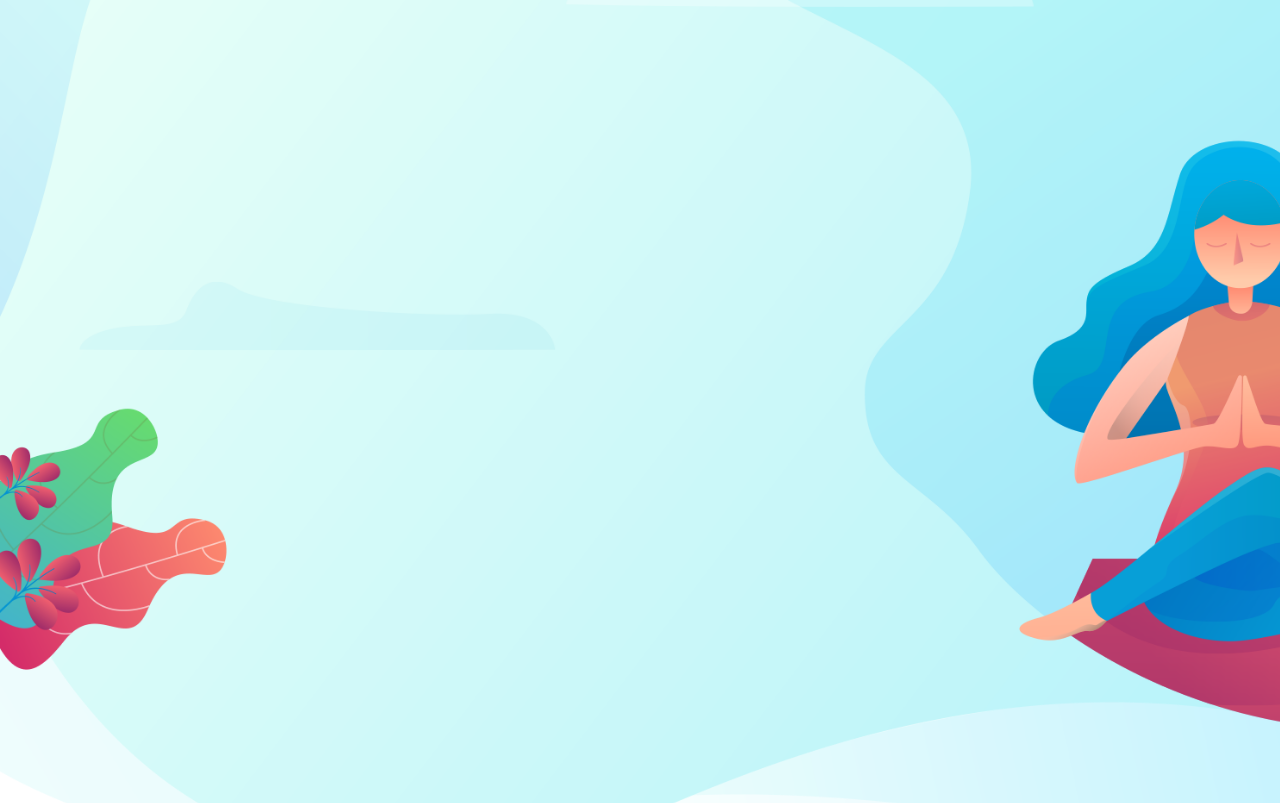
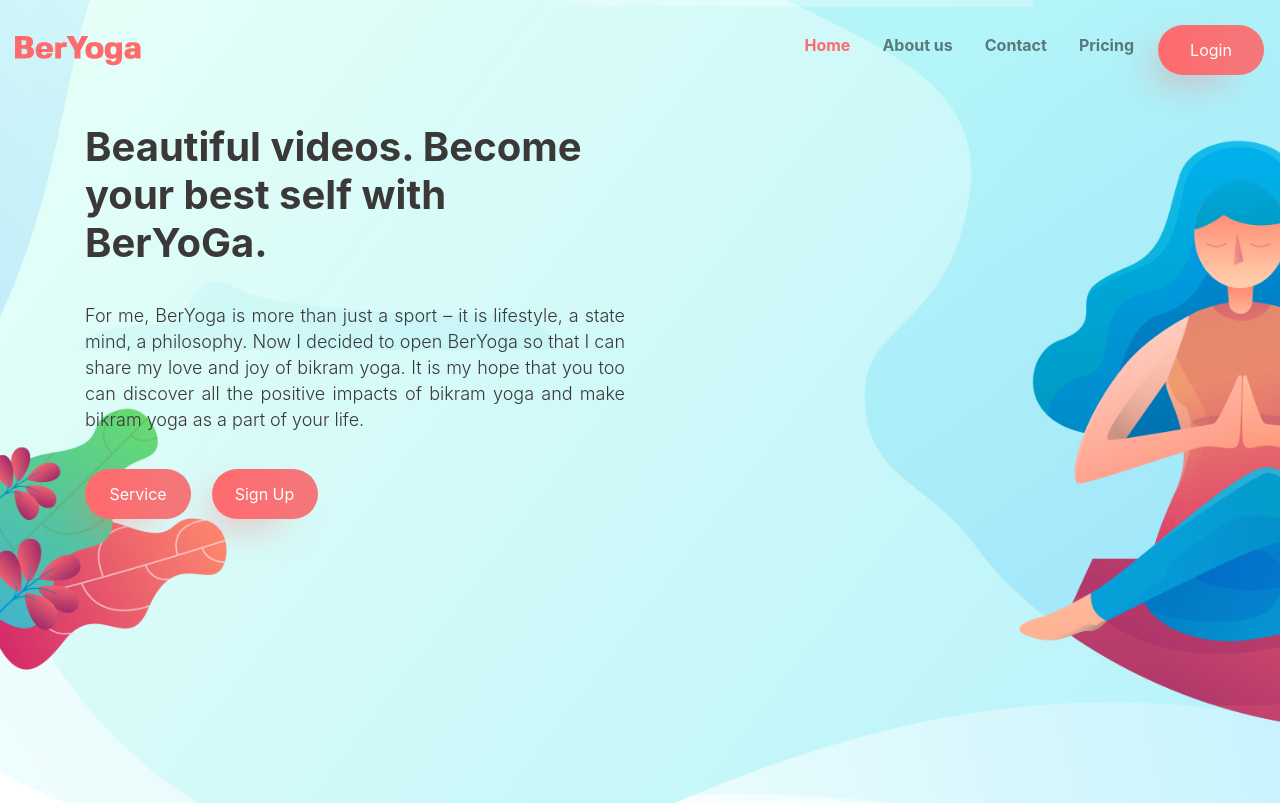
Before and after one commit to paskuvan/css-day07, a plain HTML site: page index.html in a window 1280 px wide. Shown: the top 803 px of the page. Drawn offline with Linux system fonts and the light colour scheme.

Commit message:
:sunglasses:

```diff
--- a/css/style.css
+++ b/css/style.css
@@ -11,3 +11,62 @@ body {
 .font-regular {
     font-weight: 300;
 }
+
+.red {
+    color: #ff6a6d;
+}
+
+.gray {
+    color: #3b3838;
+}
+
+.blue {
+    color: #6fd8f8;
+}
+
+.white {
+    color: white;
+}
+
+.gradient-red {
+    background: #ff6a6d;
+    background: -moz-linear-gradient(left,  #ff6a6d 0%, #f3787b 100%);
+    background: -webkit-linear-gradient(left,  #ff6a6d 0%,#f3787b 100%);
+    background: linear-gradient(to right,  #ff6a6d 0%,#f3787b 100%);
+    filter: progid:DXImageTransform.Microsoft.gradient( startColorstr='#ff6a6d', endColorstr='#f3787b',GradientType=1 );
+}
+
+.navbar-light .navbar-nav .nav-link {
+    color: #3b3838;
+}
+
+.navbar-light .navbar-nav .active>.nav-link, .navbar-light .navbar-nav .nav-link.active, .navbar-light .navbar-nav .nav-link.show, .navbar-light .navbar-nav .show>.nav-link {
+    color: #ff6a6d !important;
+}
+
+.menu-transparent{
+    padding: 25px 0px 0 15px !important;
+}
+
+.title-header {
+    font-size: 40px;
+}
+
+.sub-header {
+    font-size: 18px;
+    line-height: 26px;
+    text-align: justify;
+    margin-top: 2em;
+    margin-bottom: 2em;
+}
+
+.btn-gradient {
+    border-radius: 25px !important;
+    height: 50px;
+    width: 106px;
+    color: white !important;
+    font-weight: 700;
+    -webkit-box-shadow: -20px 16px 39px -18px rgba(255,106,109,1);
+-moz-box-shadow: -20px 16px 39px -18px rgba(255,106,109,1);
+box-shadow: -20px 16px 39px -18px rgba(255,106,109,1);
+}
--- a/index.html
+++ b/index.html
@@ -10,6 +10,46 @@
 </head>
 <body>
     <div style="background-image: url(img/bg.png); height: 1150px; background-size: cover; width: auto;">
+        <!--Menu-->
+        <nav class="navbar navbar-expand-lg navbar-light mb-5 menu-transparent header">
+            <a class="navbar-brand" href="#"><img src="img/logo.png" alt=""></a>
+            <button class="navbar-toggler" type="button" data-toggle="collapse" data-target="#navbarNav" aria-controls="navbarNav" aria-expanded="false" aria-label="Toggle navigation">
+                <span class="navbar-toggler-icon"></span>
+            </button>
+            <div class="collapse navbar-collapse" id="navbarNav">
+                <ul class="navbar-nav ml-auto">
+                    <li class="nav-item active">
+                        <a class="nav-link mr-3 font-bold" href="#">Home</a>
+                    </li>
+                    <li class="nav-item">
+                        <a class="nav-link mr-3 font-bold" href="#">About us</a>
+                    </li>
+                    <li class="nav-item">
+                        <a class="nav-link mr-3 font-bold" href="#">Contact</a>
+                    </li>
+                    <li class="nav-item">
+                        <a class="nav-link mr-3 font-bold" href="#">Pricing</a>
+                    </li>
+                    <li class="nav-item white">
+                        <button type="button" class="btn btn-default mr-3 gradient-red white btn-gradient">Login</button>
+                    </li>
+                </ul>
+            </div>
+        </nav>
+
+        <!--Section 1-->
+        <div class="container">
+            <div class="row">
+                <div class="col-lg-6">
+                    <h3 class="font-bold gray title-header">Beautiful videos. Become your best self with BerYoGa.</h3>
+                    <p class="font-regular gray sub-header">For me, BerYoga is more than just a sport – it is lifestyle, a state mind, a philosophy.
+                    Now I decided to open BerYoga so that I can share my love and joy of bikram yoga.  It is my hope that you too can discover all the positive impacts of bikram yoga and make bikram yoga as a part of your life.
+                    </p>
+                    <button type="button" class="btn btn-default mr-3 gradient-red white btn-gradient">Service</button>
+                    <button type="button" class="btn btn-default-outline mr-3 gradient-red white btn-gradient">Sign Up</button>
+                </div>
+            </div>
+        </div>
 
     </div>
 
```
Also changed, not shown: img/logo.png (added).
